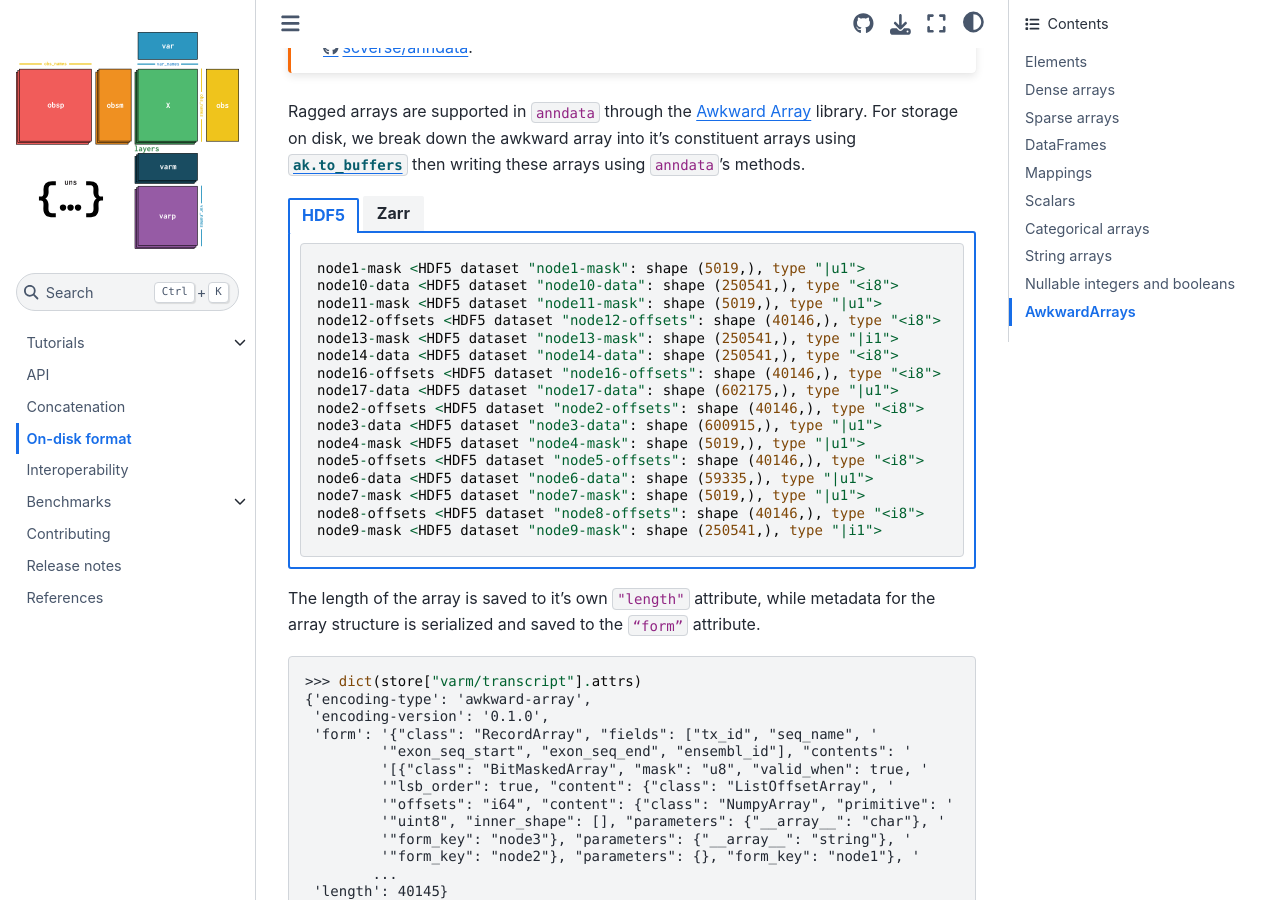
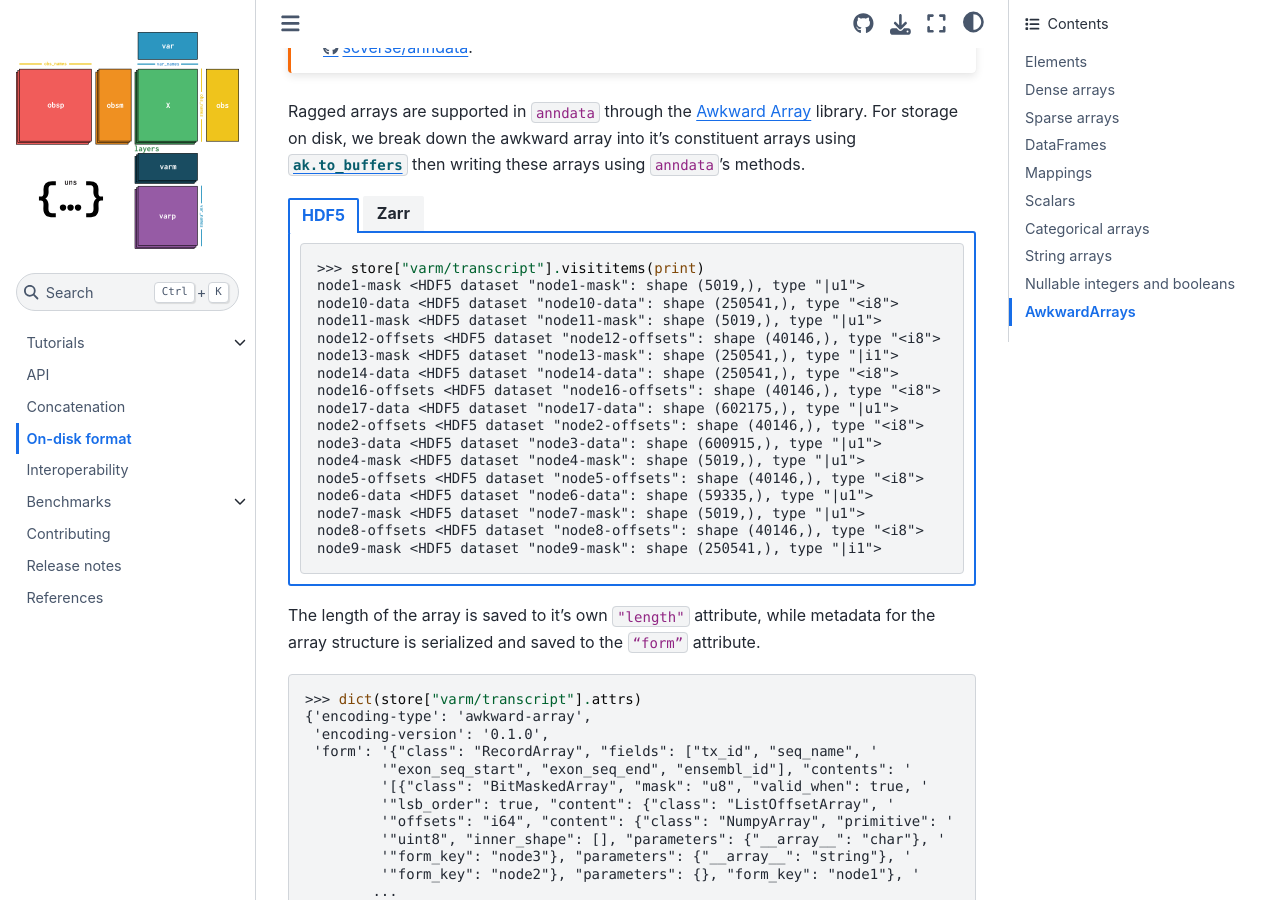
Before and after one commit to scverse/anndata, a Sphinx documentation site: the page built from docs/fileformat-prose.md, in a window 1280 px wide and 900 px high, scrolled down 8953 px. Built offline with Sphinx 7.4.7 and the Sphinx Book theme 1.1.4, drawn with Linux system fonts in a browser that asks for light colours; some of the changed text lies outside the part shown.

````diff
--- a/docs/fileformat-prose.md
+++ b/docs/fileformat-prose.md
@@ -1,7 +1,7 @@
 # On-disk format
 
 ```{note}
-These docs are written for anndata 0.8.
+These docs are written for anndata 0.8+.
 Files written before this version may differ in some conventions,
 but will still be read by newer versions of the library.
 ```
@@ -501,6 +501,7 @@ then writing these arrays using `anndata`’s methods.
 :sync: hdf5
 
 ```python
+>>> store["varm/transcript"].visititems(print)
 node1-mask <HDF5 dataset "node1-mask": shape (5019,), type "|u1">
 node10-data <HDF5 dataset "node10-data": shape (250541,), type "<i8">
 node11-mask <HDF5 dataset "node11-mask": shape (5019,), type "|u1">
````
Also changed, not shown: docs/release-notes/0.10.0.md (+2 -0 lines).
